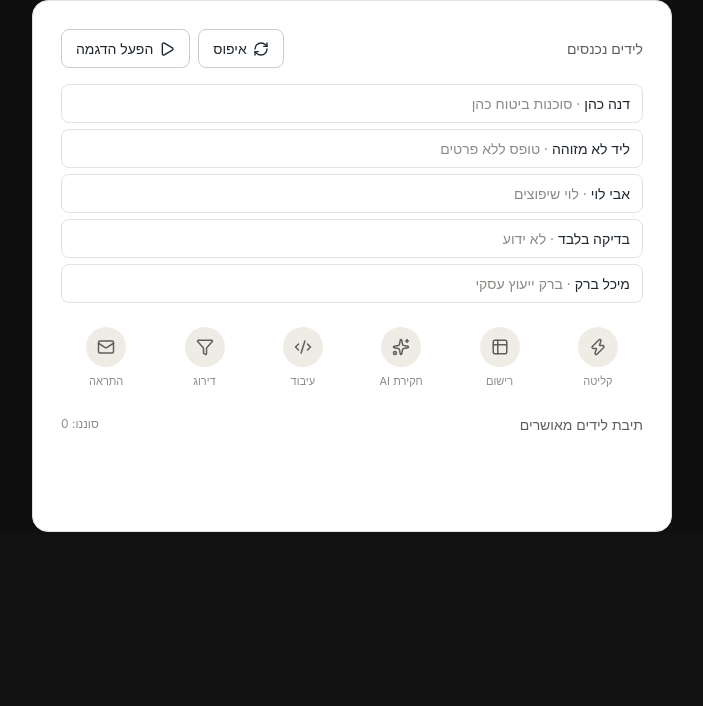
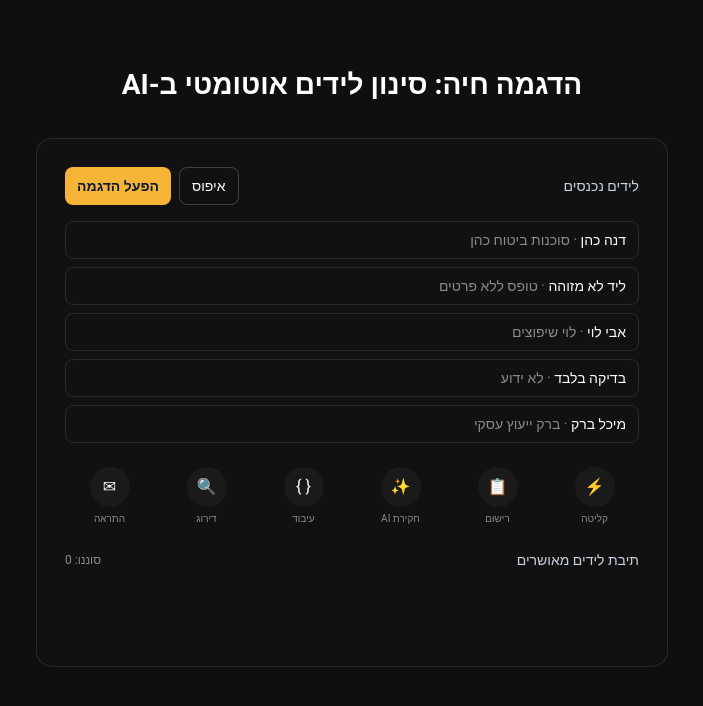
Before and after one commit to frontEndExpert/aylonspigel, a Next.js app: page /leadsDemo in a window 1280 px wide. Shown: the top 706 px of the page, without its empty margins (288-991 px from the left). Built offline with nearby package versions, Linux system fonts and the light colour scheme.

Commit message:
new offer

```diff
--- a/src/components/HomePage.jsx
+++ b/src/components/HomePage.jsx
@@ -1,10 +1,10 @@
 import React, { useEffect, useState } from 'react';
 import dynamic from 'next/dynamic'
 
-const Nav = dynamic(() => import('./Nav'), { ssr: true });
 const Header = dynamic(() => import('./Header'), { ssr: true });
 const Business = dynamic(() => import('./business'), { ssr: true });
-const Footer = dynamic(() => import('./Footer'), {	ssr: true  });
+const Offers = dynamic(() => import('./Offers'), { ssr: true });
+const Footer = dynamic(() => import('./Footer'), { ssr: true });
 const Testimonials = dynamic(() => import('./Testimonials'), {	ssr: true  });
 const Portfolio = dynamic(() => import('./Portfolio'), {	ssr: true  });
 const Contact = dynamic(() => import('./Contact'), {	ssr: true  });
@@ -25,12 +25,12 @@ const HomePage = () => {
 
 	return (
 		<div className='home-page'>
-			<Nav />
 			<Header data={resumeData.main} />
-			<Business data={resumeData.business} />
+			<Business data={resumeData.main} />
+			<Offers />
 			<Portfolio data={resumeData.portfolio} />
 			<Testimonials data={resumeData.testimonials} />
-			<Contact data={resumeData} />
+			<Contact data={resumeData.main} />
 			<Footer data={resumeData.main} />
 		</div>
 	);
--- /dev/null
+++ b/src/components/Offers.jsx
@@ -0,0 +1,70 @@
+import React from "react";
+import Link from "next/link";
+
+const Offers = () => {
+  return (
+    <div className="offers-section bg-black py-16 px-5" dir="rtl">
+      <div className="max-w-4xl mx-auto">
+        <h2 className="text-white text-[32px] font-bold text-center mb-10">
+          איך אני יכול לעזור לעסק שלך
+        </h2>
+
+        {/* ---- Primary offer: AI lead qualification service ---- */}
+        <div className="package bg-[#0d1b34] rounded-2xl p-8 mb-6 flex flex-wrap items-center justify-between gap-6">
+          <div className="max-w-md">
+            <h3 className="text-white text-[22px] font-bold mb-2">
+              אוטומציה לסינון לידים ב-AI
+            </h3>
+            <p className="text-[#c9d3de] text-[15px] leading-relaxed mb-3">
+              אני בונה מערכות AI שחוקרות ומדרגות כל ליד ברגע שהוא נכנס - כך
+              שהשיחה הראשונה בכל בוקר תמיד תהיה עם הליד הכי חם.
+            </p>
+            <Link href="/leadsDemo" className="text-[#f7b538] text-sm underline">
+              לצפייה בהדגמה חיה &larr;
+            </Link>
+          </div>
+          <div className="text-center">
+            <div className="text-[#f7b538] text-[26px] font-extrabold">
+              ₪3,500
+            </div>
+            <a
+              href="#contact"
+              className="inline-block mt-2 bg-[#f7b538] text-[#0d1b34] font-bold py-2 px-6 rounded-lg"
+            >
+              קביעת אודיט חינם
+            </a>
+          </div>
+        </div>
+
+        {/* ---- Downsell: ebook ---- */}
+        <div className="package border border-white/10 rounded-2xl p-8 flex flex-wrap items-center justify-between gap-6">
+          <div className="max-w-md">
+            <p className="text-[#8a8a86] text-[13px] mb-1">
+              עדיין לא מוכנים לאוטומציה מלאה?
+            </p>
+            <h3 className="text-white text-[20px] font-bold mb-2">
+              המדריך השלם לשיווק ורכישת לקוחות
+            </h3>
+            <p className="text-[#c9d3de] text-[15px] leading-relaxed">
+              שמונה פרקים מעשיים להתחיל לבד - פרופיל לקוח, מיתוג, נוכחות
+              דיגיטלית, פרסום ממומן בתקציב קטן ועוד.
+            </p>
+          </div>
+          <div className="text-center">
+            <div className="text-white text-[22px] font-extrabold">₪148</div>
+            <a
+              href="https://gumroad.com/l/YOUR-PRODUCT-SLUG"
+              target="_blank"
+              rel="noopener noreferrer"
+              className="inline-block mt-2 bg-white text-[#0d1b34] font-bold py-2 px-6 rounded-lg"
+            >
+              לרכישת המדריך
+            </a>
+          </div>
+        </div>
+      </div>
+    </div>
+  );
+};
+
+export default Offers;
--- a/src/pages/leadsDemo.jsx
+++ b/src/pages/leadsDemo.jsx
@@ -1,13 +1,191 @@
-import App from '@/components/App';
-import LeadIQDemo from '@/components/LeadIQDemo';
+import React, { useState, useRef } from "react";
+import App from "@/components/App";
 
-export default function LeadsDemoPage() {
+const LEADS = [
+  { name: "דנה כהן", company: "סוכנות ביטוח כהן", qualified: true, score: 92, note: "מחפשת פוליסת עסק, תקציב גבוה" },
+  { name: "ליד לא מזוהה", company: "טופס ללא פרטים", qualified: false, score: 18, note: "מספר לא תקין" },
+  { name: "אבי לוי", company: "לוי שיפוצים", qualified: true, score: 88, note: "פרויקט משרד, זמין השבוע" },
+  { name: "בדיקה בלבד", company: "לא ידוע", qualified: false, score: 24, note: "כנראה מילוי מקרי" },
+  { name: "מיכל ברק", company: "ברק ייעוץ עסקי", qualified: true, score: 95, note: "10 עובדים, רוצה אוטומציה מיידית" },
+];
+
+const STAGES = [
+  { icon: "⚡", label: "קליטה" },
+  { icon: "📋", label: "רישום" },
+  { icon: "✨", label: "חקירת AI" },
+  { icon: "{ }", label: "עיבוד" },
+  { icon: "🔍", label: "דירוג" },
+  { icon: "✉", label: "התראה" },
+];
+
+function sleep(ms) {
+  return new Promise((resolve) => setTimeout(resolve, ms));
+}
+
+export default function LeadsDemo() {
+  const [activeIndex, setActiveIndex] = useState(-1);
+  const [doneSet, setDoneSet] = useState(new Set());
+  const [activeStage, setActiveStage] = useState(-1);
+  const [inbox, setInbox] = useState([]);
+  const [filteredCount, setFilteredCount] = useState(0);
+  const [running, setRunning] = useState(false);
+  const [playLabel, setPlayLabel] = useState("הפעל הדגמה");
+  const runToken = useRef(0);
+
+  function reset() {
+    runToken.current += 1;
+    setRunning(false);
+    setActiveIndex(-1);
+    setDoneSet(new Set());
+    setActiveStage(-1);
+    setInbox([]);
+    setFilteredCount(0);
+    setPlayLabel("הפעל הדגמה");
+  }
+
+  async function run() {
+    if (running) return;
+    const myToken = ++runToken.current;
+    setRunning(true);
+    setPlayLabel("מריץ...");
+    setInbox([]);
+    setFilteredCount(0);
+    const localDone = new Set();
+    setDoneSet(new Set());
+
+    for (let i = 0; i < LEADS.length; i++) {
+      if (myToken !== runToken.current) return;
+      setActiveIndex(i);
+      setActiveStage(-1);
+
+      for (let s = 0; s < STAGES.length; s++) {
+        await sleep(220);
+        if (myToken !== runToken.current) return;
+        setActiveStage(s);
+      }
+
+      await sleep(300);
+      if (myToken !== runToken.current) return;
+
+      if (LEADS[i].qualified) {
+        setInbox((prev) => [LEADS[i], ...prev]);
+      } else {
+        setFilteredCount((c) => c + 1);
+      }
+
+      localDone.add(i);
+      setDoneSet(new Set(localDone));
+      setActiveStage(-1);
+      await sleep(250);
+    }
+
+    if (myToken !== runToken.current) return;
+    setActiveIndex(-1);
+    setPlayLabel("הפעל שוב");
+    setRunning(false);
+  }
+
   return (
     <App
-      title="LeadIQ Demo"
-      description="LeadIQ demo page showcasing AI-powered lead qualification and engagement."
+      title="הדגמה חיה - Lead IQ"
+      description="הדגמה אינטראקטיבית: לידים נכנסים, נחקרים ומדורגים אוטומטית על ידי AI"
     >
-      <LeadIQDemo />
+      <div dir="rtl" className="max-w-2xl mx-auto py-16 px-5">
+        <h1 className="text-white text-[28px] font-bold text-center mb-8">
+          הדגמה חיה: סינון לידים אוטומטי ב-AI
+        </h1>
+
+        <div className="bg-[#111] border border-white/10 rounded-2xl p-7">
+          <div className="flex items-center justify-between mb-4">
+            <div className="text-[#c9d3de] text-sm">לידים נכנסים</div>
+            <div className="flex gap-2">
+              <button
+                onClick={reset}
+                className="text-sm border border-white/20 text-white rounded-lg px-3 py-2"
+              >
+                איפוס
+              </button>
+              <button
+                onClick={run}
+                disabled={running}
+                className="text-sm bg-[#f7b538] text-[#0d1b34] font-bold rounded-lg px-3 py-2 disabled:opacity-50"
+              >
+                {playLabel}
+              </button>
+            </div>
+          </div>
+
+          <div className="flex flex-col gap-2 mb-6">
+            {LEADS.map((lead, i) => {
+              const isActive = i === activeIndex;
+              const isDone = doneSet.has(i);
+              return (
+                <div
+                  key={i}
+                  className="flex items-center justify-between px-3 py-2 rounded-lg border border-white/10"
+                  style={{
+                    background: isActive ? "rgba(247,181,56,0.12)" : "transparent",
+                    opacity: isDone ? 0.5 : 1,
+                  }}
+                >
+                  <div className="text-sm text-white">
+                    <span className="font-medium">{lead.name}</span>{" "}
+                    <span className="text-[#8a8a86]">· {lead.company}</span>
+                  </div>
+                  {isActive && <span className="text-xs text-[#f7b538]">בעיבוד...</span>}
+                  {!isActive && isDone && (
+                    <span className={lead.qualified ? "text-green-400" : "text-[#8a8a86]"}>
+                      {lead.qualified ? "✓" : "✕"}
+                    </span>
+                  )}
+                </div>
+              );
+            })}
+          </div>
+
+          <div className="grid grid-cols-6 gap-2 mb-6">
+            {STAGES.map((stage, i) => {
+              const isActive = i <= activeStage;
+              return (
+                <div key={i} className="text-center">
+                  <div
+                    className="w-10 h-10 mx-auto mb-1 rounded-full flex items-center justify-center text-base"
+                    style={{ background: isActive ? "rgba(247,181,56,0.18)" : "#1a1a1a" }}
+                  >
+                    {stage.icon}
+                  </div>
+                  <div className="text-[10px] text-[#8a8a86]">{stage.label}</div>
+                </div>
+              );
+            })}
+          </div>
+
+          <div className="flex items-center justify-between mb-2">
+            <div className="text-[#c9d3de] text-sm">תיבת לידים מאושרים</div>
+            <div className="text-[#8a8a86] text-xs">סוננו: {filteredCount}</div>
+          </div>
+
+          <div className="flex flex-col gap-2 min-h-[60px]">
+            {inbox.map((lead, i) => (
+              <div
+                key={lead.name + i}
+                className="bg-[#0d1b34] border border-white/10 rounded-xl p-3"
+              >
+                <div className="flex items-center justify-between">
+                  <div className="text-sm text-white">
+                    <span className="font-medium">{lead.name}</span>{" "}
+                    <span className="text-[#8a8a86] text-xs">· {lead.company}</span>
+                  </div>
+                  <span className="bg-green-900/40 text-green-300 text-xs px-2 py-0.5 rounded">
+                    ציון {lead.score}
+                  </span>
+                </div>
+                <div className="text-[#c9d3de] text-xs mt-1">{lead.note}</div>
+              </div>
+            ))}
+          </div>
+        </div>
+      </div>
     </App>
   );
 }
```
